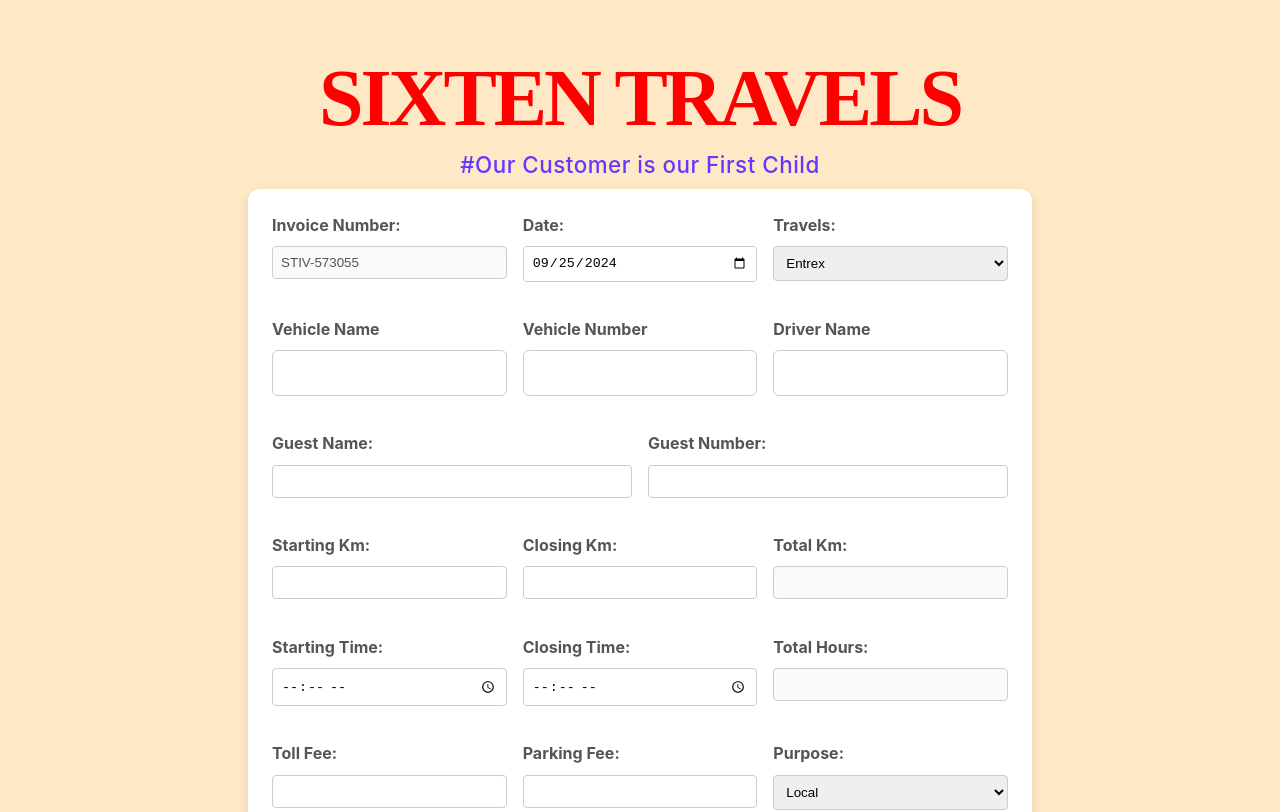
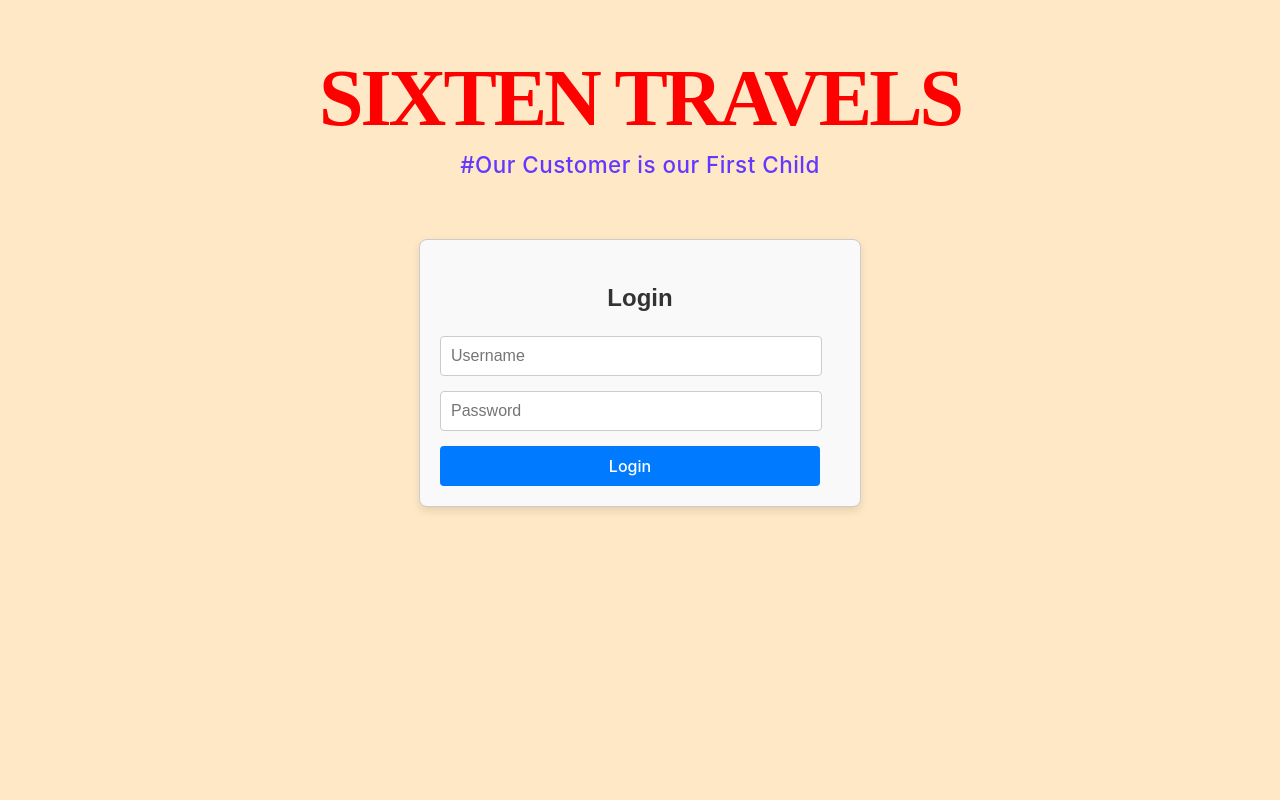
Before and after one commit to abhijithdasan/software, a React (Vite) app in the folder travels_software/: page /login in a window 1280 px wide. Shown: the top 812 px of the page. Built offline with nearby package versions, Linux system fonts and the light colour scheme.

Commit message:
login created

```diff
--- a/travels_software/src/App.css
+++ b/travels_software/src/App.css
@@ -1,6 +1,7 @@
 
 .App {
   text-align: center;
+
 }
 
 form {
--- a/travels_software/src/App.jsx
+++ b/travels_software/src/App.jsx
@@ -1,23 +1,33 @@
-import React from "react";
+import React, { useState } from "react";
 import TravelEntryForm from "./components/TravelEntryForm";
+import LoginForm from "./components/LoginForm"; // Ensure this import is correct
 import './components/TravelEntryForm.css';
+
 const App = () => {
+  const [isLoggedIn, setIsLoggedIn] = useState(false);
+
   // Handle form submission
   const handleFormSubmit = (data) => {
     console.log("Form Submitted:", data);
+    // You can add your API call here
+  };
 
-    // Here you can send the form data to the backend
-    // For example, make an API call to store data in MongoDB or Google Sheets
-    // fetch('/api/submit', { method: 'POST', body: JSON.stringify(data), headers: { 'Content-Type': 'application/json' } });
+  // Handle login status
+  const handleLogin = (status) => {
+    setIsLoggedIn(status);
   };
 
   return (
     <div className="App">
-    <div className="container">
-      <h1 className="tittle"> SIXTEN TRAVELS </h1>
-      <p className="motto">#Our Customer is our First Child</p>
-    </div>
-      <TravelEntryForm onSubmit={handleFormSubmit} />
+      <div className="container">
+        <h1 className="tittle">SIXTEN TRAVELS</h1>
+        <p className="motto">#Our Customer is our First Child</p>
+      </div>
+      {isLoggedIn ? (
+        <TravelEntryForm onSubmit={handleFormSubmit} />
+      ) : (
+        <LoginForm onSubmit={handleLogin} />
+      )}
     </div>
   );
 };
--- /dev/null
+++ b/travels_software/src/components/LoginForm.css
@@ -0,0 +1,78 @@
+/* Styles for the LoginPage component */
+
+
+.tittle {
+    font-size: 80px;
+    text-transform: uppercase;
+    font-family: 'Gambetta', serif;
+    letter-spacing: -3px;
+    transition: 700ms ease;
+    font-variation-settings: "wght" 311;
+    margin-bottom: 0rem;
+    color: #FF0000;
+    outline: none;
+    text-align: center;
+  }
+
+  .tittle:hover {
+    font-variation-settings: "wght" 582;
+    letter-spacing: 1px;
+  }
+
+  .motto {
+    font-weight: 550;
+    font-size: 1.4em;
+    line-height: 10%;
+    transition: 700ms ease;
+    text-align: center;
+    color: #6439FF;
+    letter-spacing: .5px;
+  }
+
+.login-form {
+    max-width: 400px;
+    margin: 50px auto;
+    padding: 20px;
+    border: 1px solid #ccc;
+    border-radius: 8px;
+    box-shadow: 0 4px 8px rgba(0, 0, 0, 0.1);
+    background-color: #f9f9f9;
+  }
+
+  .login-form h2 {
+    text-align: center;
+    margin-bottom: 20px;
+    font-family: 'Arial', sans-serif;
+    color: #333; /* Dark gray color for text */
+  }
+
+  .login-form input {
+    width: 90%; /* Full width inputs */
+    padding: 10px; /* Padding for inputs */
+    margin-bottom: 15px; /* Space between inputs */
+    border: 1px solid #ccc; /* Light gray border for inputs */
+    border-radius: 4px; /* Slightly rounded corners for inputs */
+    font-size: 16px; /* Font size for input text */
+  }
+
+  .login-form input:focus {
+    border-color: #007bff; /* Change border color on focus */
+    outline: none; /* Remove default outline */
+    box-shadow: 0 0 5px rgba(0, 123, 255, 0.5); /* Add shadow on focus */
+  }
+
+  .login-form button {
+    width: 95%;
+    padding: 10px;
+    background-color: #007bff;
+    color: #fff;
+    border: none;
+    border-radius: 4px;
+    font-size: 16px;
+    cursor: pointer;
+    transition: background-color 0.3s;
+  }
+
+  .login-form button:hover {
+    background-color: #0056b3;
+  }
--- /dev/null
+++ b/travels_software/src/components/LoginForm.jsx
@@ -0,0 +1,54 @@
+import React, { useState } from "react";
+import './LoginForm.css'; // Ensure this file is correctly imported
+
+const LoginForm = ({ onSubmit }) => {
+  const [username, setUsername] = useState("");
+  const [password, setPassword] = useState("");
+  const [error, setError] = useState("");
+
+  // Handle form submission
+  const handleSubmit = (e) => {
+    e.preventDefault(); // Prevent default form submission behavior
+
+    // Basic validation
+    if (!username || !password) {
+      setError("Both fields are required.");
+      return;
+    }
+
+    setError(""); // Clear any previous error
+
+    // Call the onSubmit function passed as a prop
+    onSubmit({ username, password });
+
+    // Clear the form fields after submission
+    setUsername("");
+    setPassword("");
+  };
+
+  return (
+    <div className="login-form">
+      <h2>Login</h2>
+      {error && <p className="error">{error}</p>}
+      <form onSubmit={handleSubmit}>
+        <input
+          type="text"
+          placeholder="Username"
+          value={username}
+          onChange={(e) => setUsername(e.target.value)}
+          required
+        />
+        <input
+          type="password"
+          placeholder="Password"
+          value={password}
+          onChange={(e) => setPassword(e.target.value)}
+          required
+        />
+        <button type="submit">Login</button>
+      </form>
+    </div>
+  );
+};
+
+export default LoginForm;
```
Also changed, not shown: 1 other file (tests, documents, lock files or other folders).
